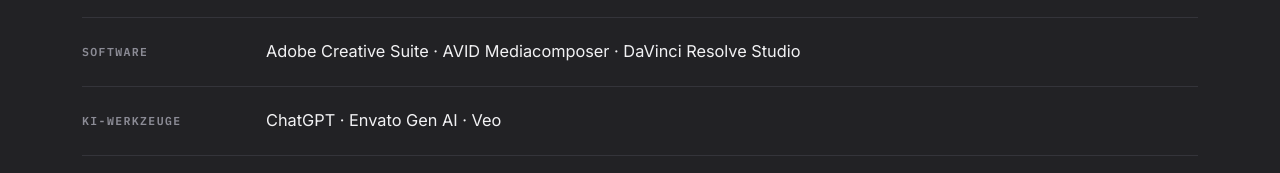
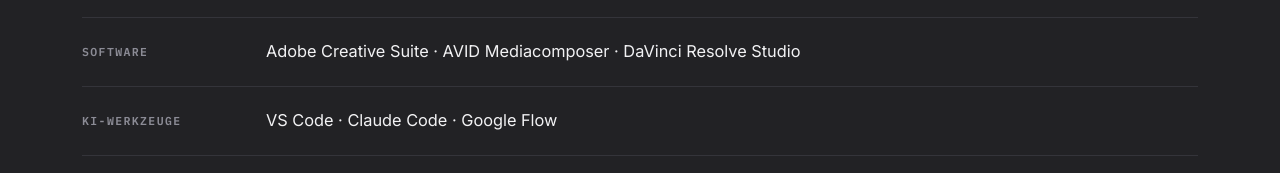
Before and after one commit to vibedl/vibedl, a plain HTML site: page ueber-mich.html in a window 1280 px wide. Shown: the part 1972-2145 px from the top of the page. Drawn offline with Linux system fonts and the light colour scheme.

Commit message:
ueber-mich.html aktualisieren

```diff
--- a/ueber-mich.html
+++ b/ueber-mich.html
@@ -78,7 +78,7 @@
           </div>
           <div class="meta-row">
             <dt>KI-Werkzeuge</dt>
-            <dd>ChatGPT · Envato Gen AI · Veo</dd>
+            <dd>VS Code · Claude Code · Google Flow</dd>
           </div>
           <div class="meta-row">
             <dt>Sprachen</dt>
```
